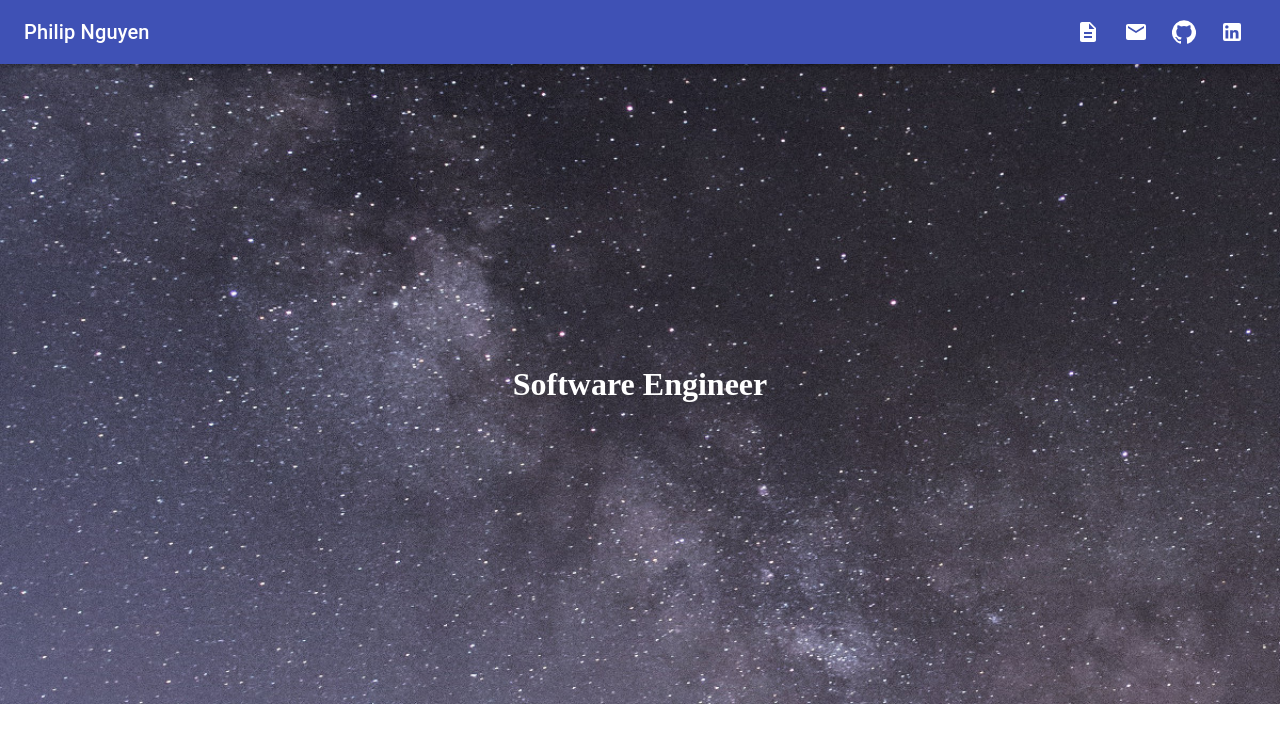
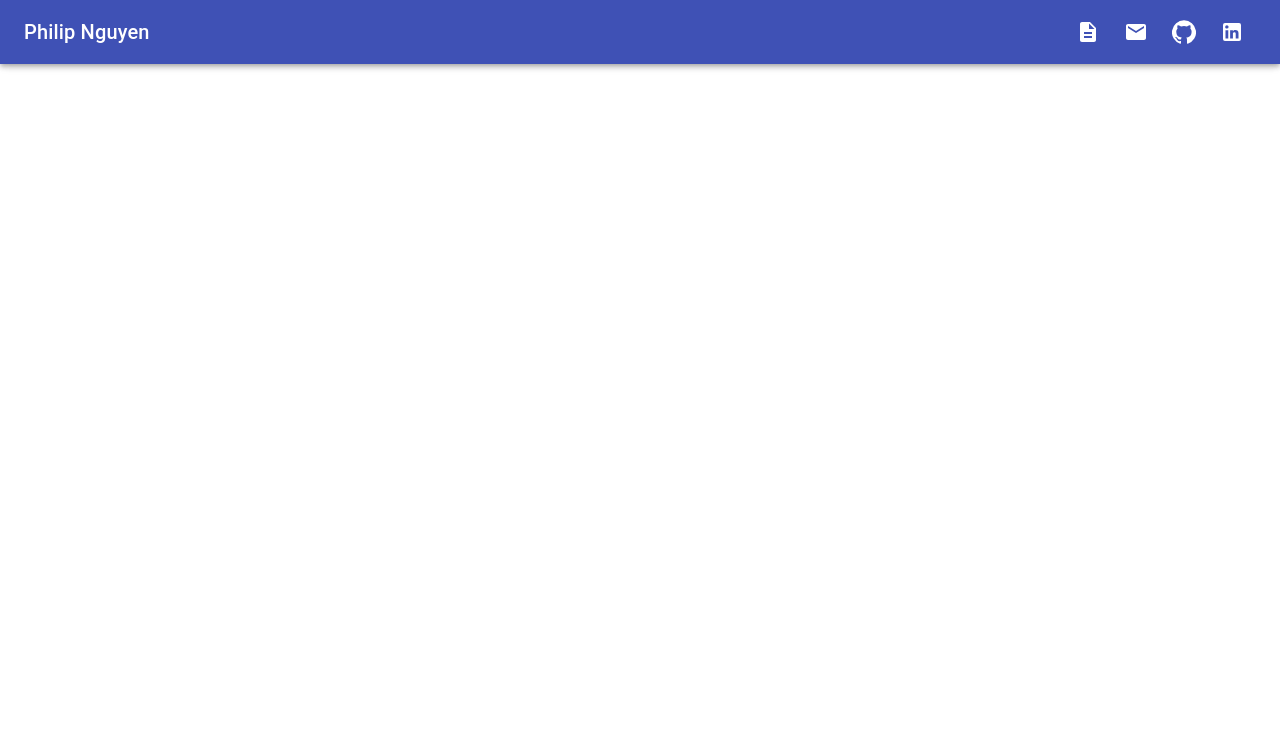
Before and after one commit to Nguyephi/PhilipNguyenPortfolio, a React app: page / in a window 1280 px wide. Shown: the top 742 px of the page. Built offline with nearby package versions, Linux system fonts and the light colour scheme; the HTML template or start-up script is replaced by a standard one.

Commit message:
11th commit. Set up mailjet to send email. Add title input for contact form. Change Schema to add title.

```diff
--- a/client/src/components/Header.jsx
+++ b/client/src/components/Header.jsx
@@ -1,24 +1,31 @@
-import React from 'react';
+import React, { useState } from 'react';
 import Typist from 'react-typist';
 
 import '../css/header.css'
-import headerFullBackground from '../img/Philip_Nguyen_Portfolio_Header.jpg';
 
 export default function Header() {
+  const [showBio, setShowBio] = useState(false);
+
+  const MyBio = () => {
+    return (
+      <div>
+        {showBio &&
+          <h1>My Bio</h1>
+        }
+      </div>
+    )
+  }
+
   return (
-    <div id='header-background' style={{
-      display: 'flex',
-      justifyContent: 'center',
-      alignItems: 'center',
-      backgroundColor: '#1B263B',
-      backgroundImage: `url(${headerFullBackground})`,
-      backgroundSize: 'cover',
-      width: '100%',
-      height: '40rem'
-    }}>
-      <Typist avgTypingSpeed={60} startDelay={1000} cursor={{ hideWhenDone: true }}>
-        <h1 style={{ display: 'inline-block' }}>Software Engineer</h1>
+    <div id='header'>
+      <Typist avgTypingSpeed={70} startDelay={1000} cursor={{ hideWhenDone: true }} onTypingDone={() => { setShowBio(true) }}>
+        <h1>Software Engineer</h1>
+        <Typist.Delay ms={500} />
+        <br />
+        <h1>Full-Stack Developer</h1>
+        <Typist.Delay ms={1000} />
       </Typist>
+      <MyBio />
     </div>
   )
 }
--- a/package.json
+++ b/package.json
@@ -17,6 +17,7 @@
     "dotenv": "^8.2.0",
     "express": "^4.17.1",
     "mongoose": "^5.10.1",
+    "node-mailjet": "^3.3.1",
     "react": "^16.13.1",
     "react-dom": "^16.13.1",
     "react-typist": "^2.0.5"
```
Also changed, not shown: 2 other files (tests, documents, lock files or other folders).
